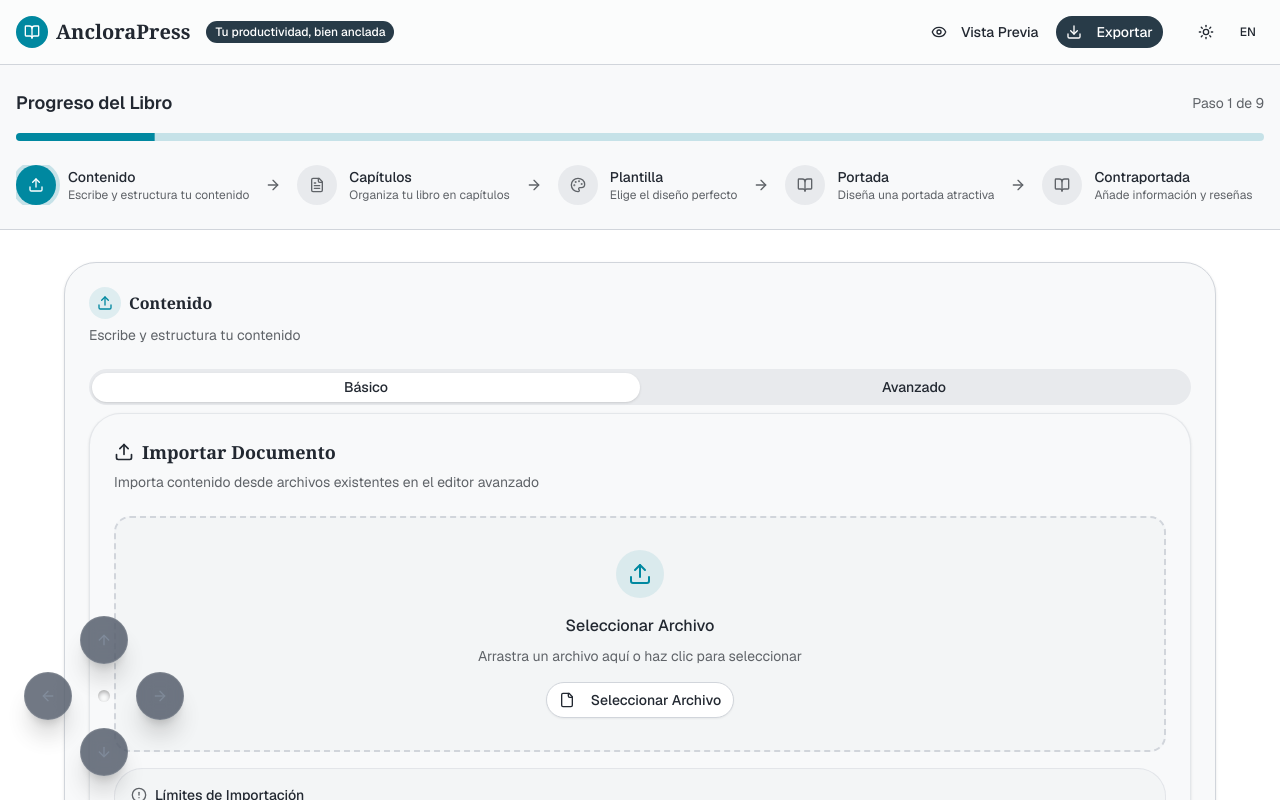
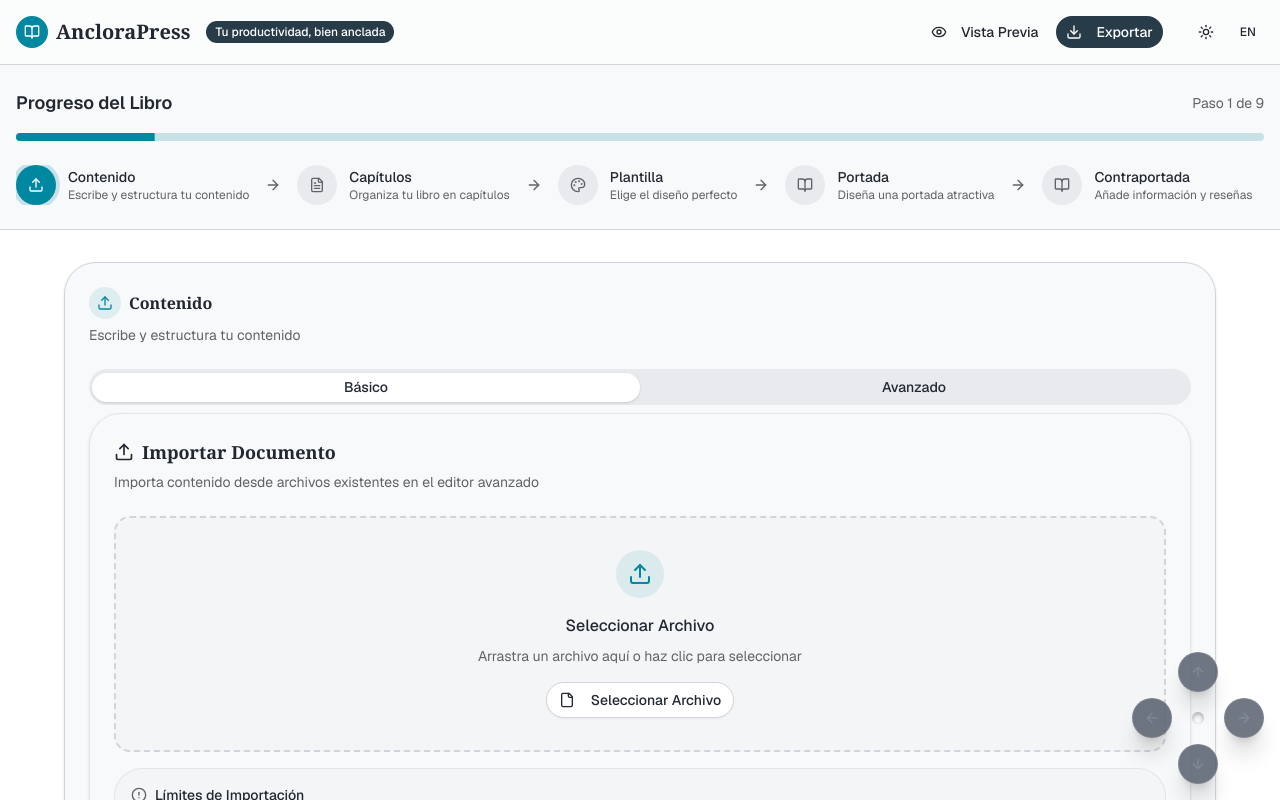
Before and after one commit to ToniIAPro73/Anclora-Press-GLM-4_6, a Next.js app: page / in a window 1280 px wide. Shown: the top 800 px of the page. Built offline with nearby package versions, Linux system fonts and the light colour scheme.

Commit message:
• Moví el mando flotante a la esquina inferior derecha y lo compacté para que ocupe menos.   El contenedor ahora está en bottom-4 right-4 y los botones pasaron a w-10 h-10 con menor   separación (gap-1.5), manteniendo sombras y estilo. Cambios en src/components/floating-   navigator.tsx:5-47.

```diff
--- a/src/components/floating-navigator.tsx
+++ b/src/components/floating-navigator.tsx
@@ -10,7 +10,7 @@ interface NavigatorButtonProps extends ButtonHTMLAttributes<HTMLButtonElement> {
 }
 
 const buttonBase =
-  "w-12 h-12 rounded-full flex items-center justify-center shadow-xl shadow-black/25 transition-all duration-200 border border-white/10 backdrop-blur pointer-events-auto"
+  "w-10 h-10 rounded-full flex items-center justify-center shadow-xl shadow-black/25 transition-all duration-200 border border-white/10 backdrop-blur pointer-events-auto"
 
 const activeClasses =
   "bg-primary text-primary-foreground hover:bg-primary/90 focus-visible:outline-none focus-visible:ring-2 focus-visible:ring-white/50"
@@ -55,8 +55,8 @@ export function FloatingNavigator({
   onNext,
 }: FloatingNavigatorProps) {
   return (
-    <div className="fixed bottom-6 left-6 z-40 pointer-events-none">
-      <div className="grid grid-cols-3 grid-rows-3 gap-2 pointer-events-auto">
+    <div className="fixed bottom-4 right-4 z-40 pointer-events-none">
+      <div className="grid grid-cols-3 grid-rows-3 gap-1.5 pointer-events-auto">
         <div />
         <NavigatorButton
           aria-label="Subir"
```
Also changed, not shown: Captura.png.
